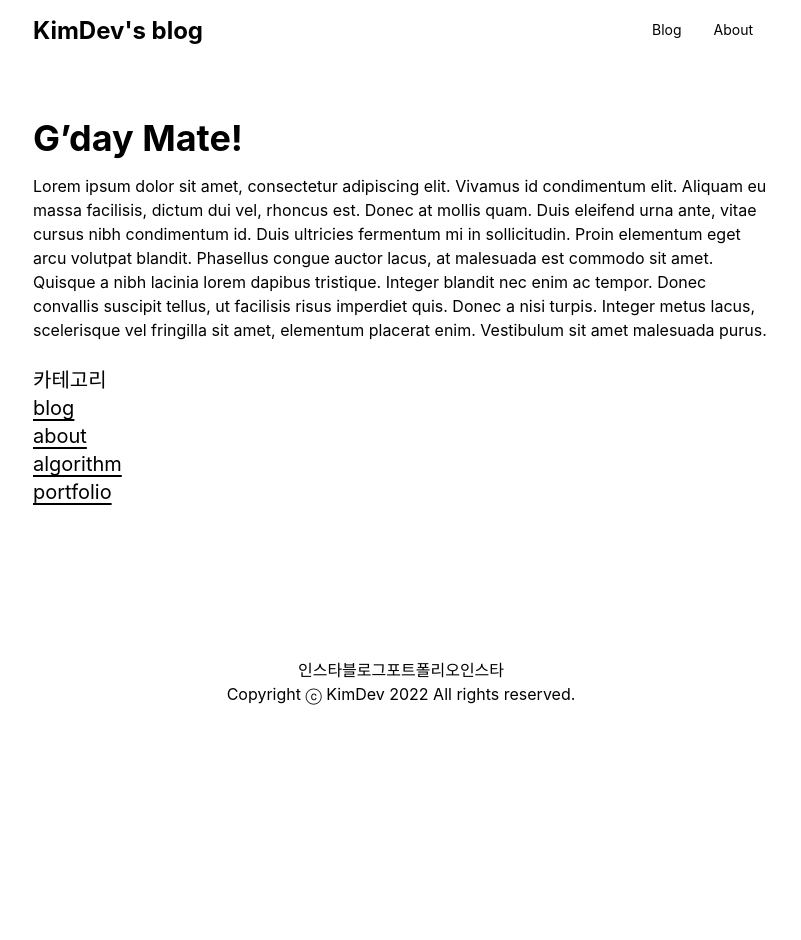
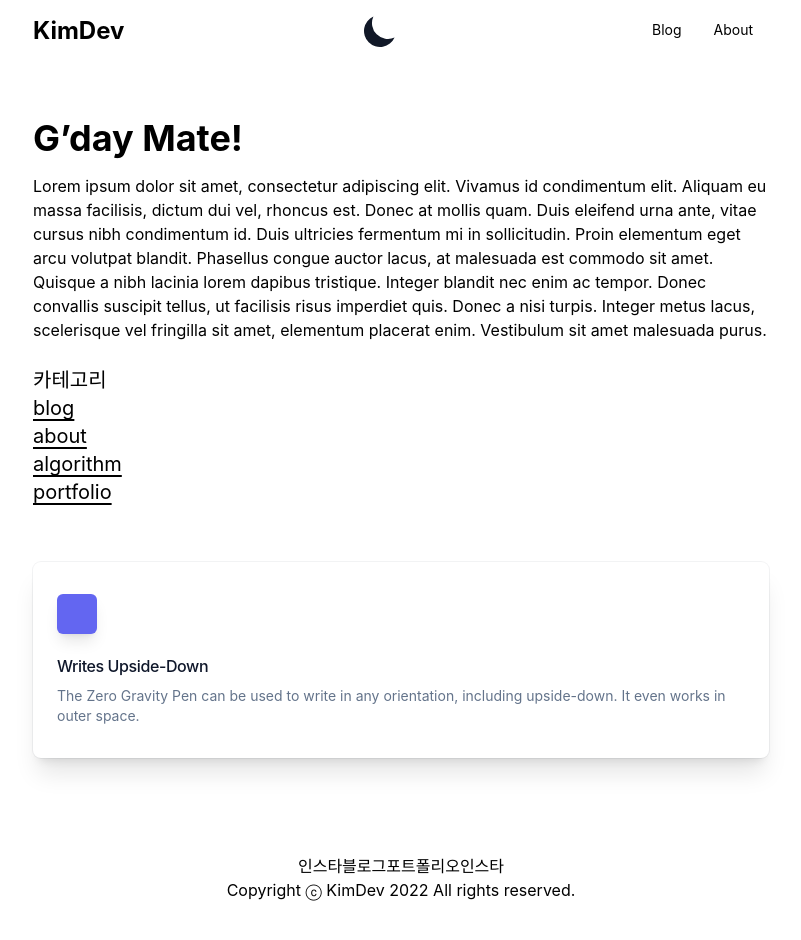
Before and after one commit to seongsoo96/blog, a Next.js app: page / in a window 1280 px wide. Shown: the top 940 px of the page, without its empty margins (239-1040 px from the left). Before the commit the page ends 802 px from the top, so only its background shows below. Built offline with nearby package versions, Linux system fonts and the light colour scheme.

Commit message:
feat: add dark-mode func

```diff
--- a/components/navbar.tsx
+++ b/components/navbar.tsx
@@ -3,6 +3,8 @@ import { useState } from "react";
 import Image from "next/image";
 import githubImg from "../public/github-origin-mark.png";
 import profileImg from "../public/profile.jpeg";
+import { SunIcon, MoonIcon } from "@heroicons/react/solid";
+import { useTheme } from "next-themes";
 
 const navigation = [
 	{ name: "Dashboard", href: "#", current: true },
@@ -19,6 +21,29 @@ const profile = [
 export default function Navbar() {
 	const [drop, setDrop] = useState(false);
 	const onClick = () => (drop ? setDrop(false) : setDrop(true));
+	const { systemTheme, theme, setTheme } = useTheme();
+	const renderThemeChanger = () => {
+		const currentTheme = theme === "system" ? systemTheme : theme;
+
+		if (currentTheme === "dark") {
+			return (
+				<SunIcon
+					className="w-10 h-10 text-yellow-500"
+					role="button"
+					onClick={() => setTheme("light")}
+				/>
+			);
+		} else {
+			return (
+				<MoonIcon
+					className="w-10 h-10 text-gray-900"
+					role="button"
+					onClick={() => setTheme("dark")}
+				/>
+			);
+		}
+	};
+
 	return (
 		<>
 			<header>
@@ -27,11 +52,12 @@ export default function Navbar() {
 						<Link href="/">
 							<a>
 								<h1 className="text-xl md:text-2xl font-bold">
-									KimDev's blog
+									KimDev
 								</h1>
 							</a>
 						</Link>
 					</div>
+					{renderThemeChanger()}
 					<nav>
 						<ol className="flex text-sm">
 							<Link href="/blog">
--- a/package.json
+++ b/package.json
@@ -9,9 +9,11 @@
     "lint": "next lint"
   },
   "dependencies": {
+    "@heroicons/react": "^1.0.6",
     "date-fns": "^2.28.0",
     "gray-matter": "^4.0.3",
     "next": "12.1.0",
+    "next-themes": "^0.1.1",
     "react": "17.0.2",
     "react-dom": "17.0.2",
     "remark": "^14.0.2",
--- a/pages/_app.tsx
+++ b/pages/_app.tsx
@@ -1,12 +1,15 @@
 import "../styles/globals.css";
 import type { AppProps } from "next/app";
 import Layout from "../components/layout";
+import { ThemeProvider } from "next-themes";
 
 function App({ Component, pageProps }: AppProps) {
 	return (
-		<Layout>
-			<Component {...pageProps} />
-		</Layout>
+		<ThemeProvider enableSystem={true} attribute="class">
+			<Layout>
+				<Component {...pageProps} />
+			</Layout>
+		</ThemeProvider>
 	);
 }
 
--- a/pages/index.tsx
+++ b/pages/index.tsx
@@ -1,6 +1,7 @@
 import type { GetStaticProps } from "next";
 import Head from "next/head";
 import Link from "next/link";
+import { useState } from "react";
 import Date from "../components/date";
 import { getSortedPostsData } from "../lib/post";
 
@@ -64,6 +65,28 @@ const Home = ({
 						</li>
 					))}
 				</ul>
+			</div>
+			<div className="bg-white dark:bg-slate-900 rounded-lg px-6 py-8 ring-1 ring-slate-900/5 shadow-xl">
+				<div>
+					<span className="inline-flex items-center justify-center p-2 bg-indigo-500 rounded-md shadow-lg">
+						<svg
+							className="h-6 w-6 text-white"
+							xmlns="http://www.w3.org/2000/svg"
+							fill="none"
+							viewBox="0 0 24 24"
+							stroke="currentColor"
+							aria-hidden="true"
+						></svg>
+					</span>
+				</div>
+				<h3 className="text-slate-900 dark:text-white mt-5 text-base font-medium tracking-tight">
+					Writes Upside-Down
+				</h3>
+				<p className="text-slate-500 dark:text-slate-400 mt-2 text-sm">
+					The Zero Gravity Pen can be used to write in any
+					orientation, including upside-down. It even works in outer
+					space.
+				</p>
 			</div>
 			{/* <div className="text-2xl">
 				{allPostsData.map(({ id, date, title }) => (
--- a/tailwind.config.js
+++ b/tailwind.config.js
@@ -1,4 +1,5 @@
 module.exports = {
+	darkMode: "class",
 	content: [
 		"./pages/**/*.{js,ts,jsx,tsx}",
 		"./components/**/*.{js,ts,jsx,tsx}",
```
Also changed, not shown: 1 other file (tests, documents, lock files or other folders).
